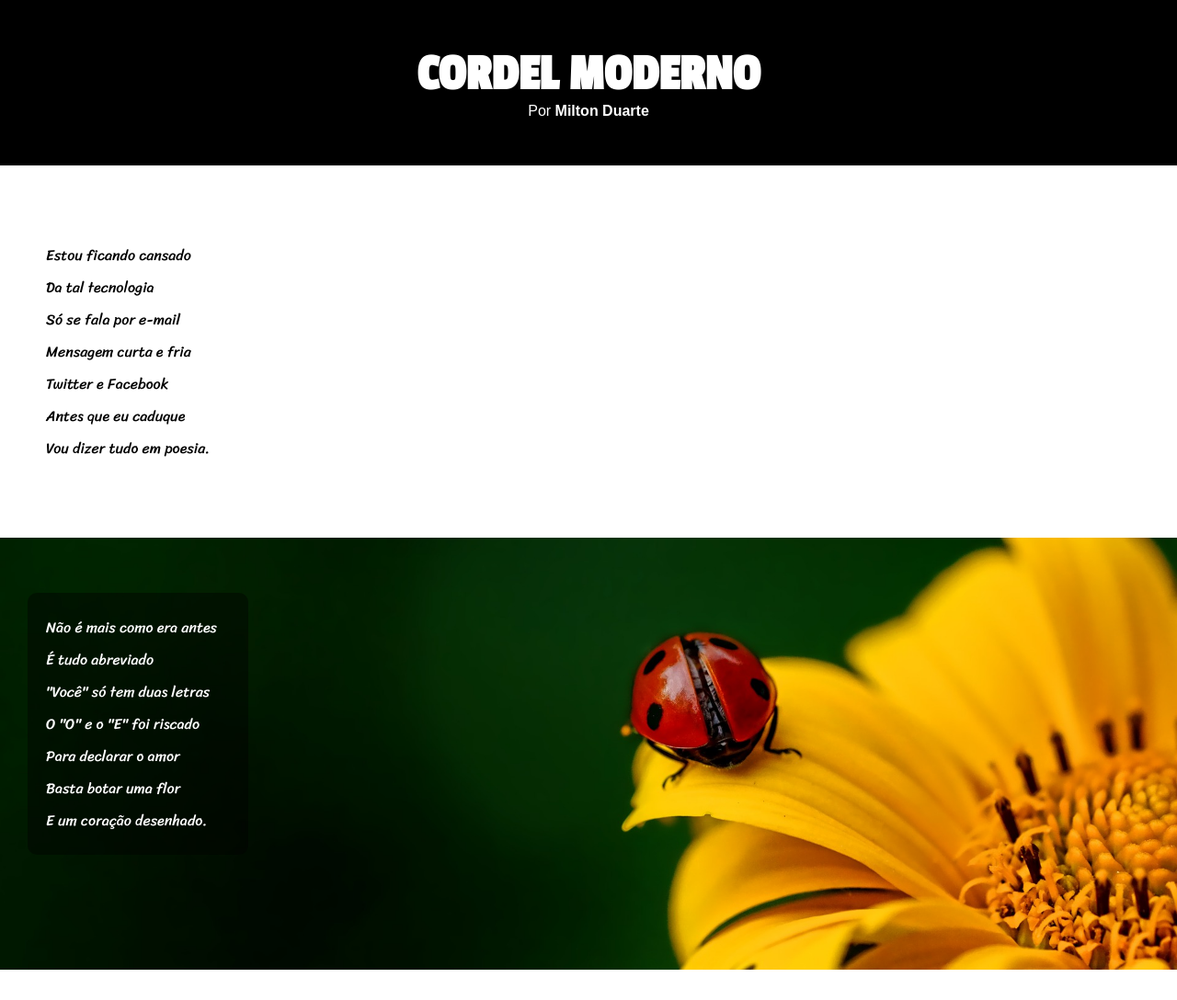
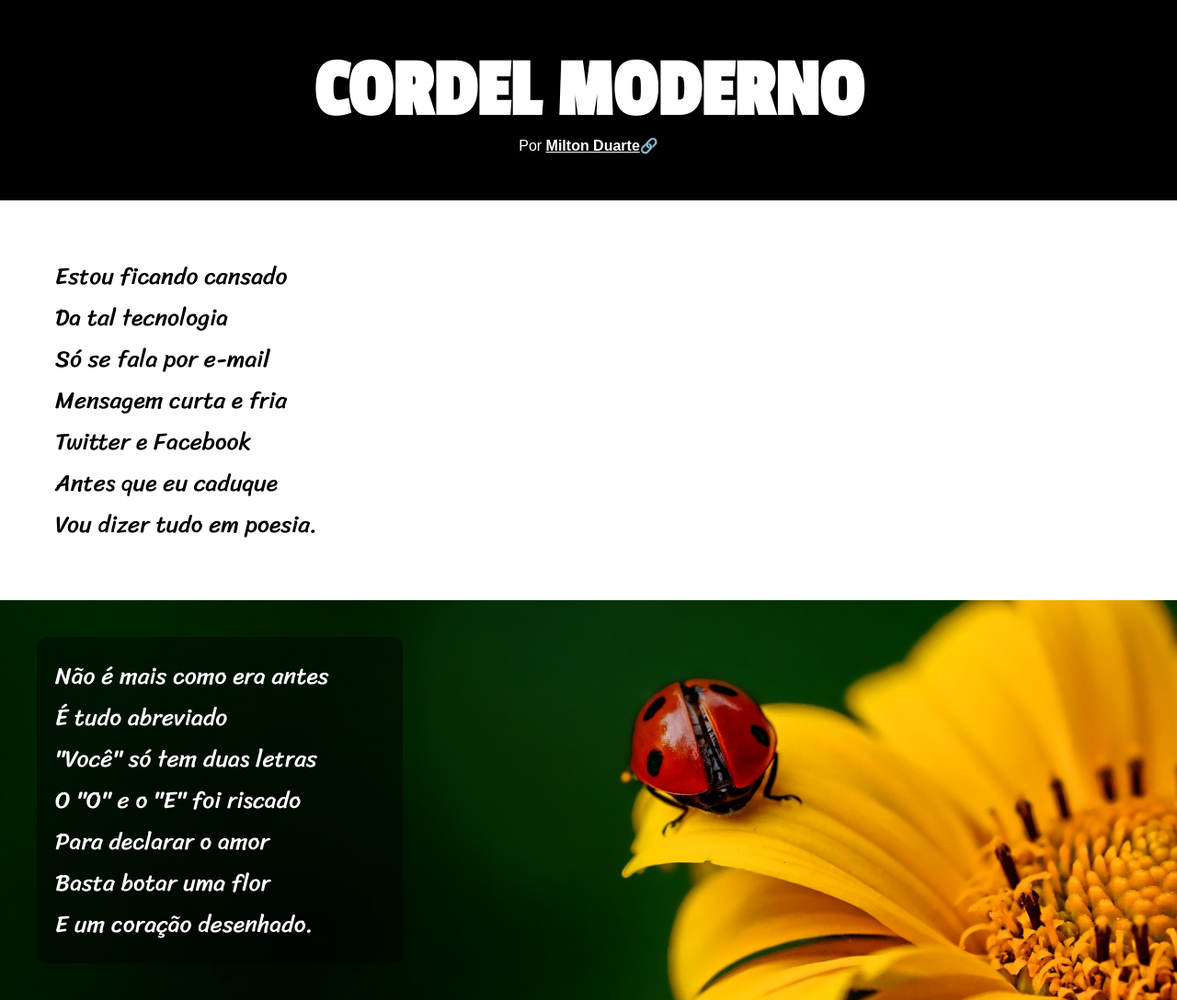
Before and after one commit to alcaugusto1985/projeto-cordel, a plain HTML site: page index.html in a window 1280 px wide. Shown: the top 1088 px of the page at 92% size. Drawn offline with Linux system fonts and the light colour scheme.

Commit message:
Novos ajustes na css

```diff
--- a/css/style.css
+++ b/css/style.css
@@ -31,7 +31,7 @@ header {
 header h1 {
     padding-top: 50px;
     font-family: var(--fonte1);
-    font-size: 3.5em;
+    font-size: 7vw;
     text-transform: uppercase;
 }
 
@@ -41,23 +41,22 @@ header p {
 }
 
 header a {
-    text-decoration: none;
+    text-decoration: underline;
     color: #ffffff;
     font-weight: bolder;
 }
 
 header a:hover {
-    text-decoration: underline;
     color: #cecaca;
 }
 
 .sessoes {
-    padding: 60px 30px;
+    padding: 40px;
 }
 
 .sessoes p {
-    line-height: 35px;
     font-family: var(--fonte2);
+    font-size: 2vw;
 }
 
 #img1 {
@@ -65,7 +64,6 @@ header a:hover {
     background-position: right center;
     background-size: cover;
     background-attachment: fixed;
-    height: 350px;
 }
 
 #img2 {
@@ -73,20 +71,19 @@ header a:hover {
     background-position: right center;
     background-size: cover;
     background-attachment: fixed;
-    height: 350px;
 }
 
-.cimg p {
-    display: inline-block;
+.sessoes p {
     background-color: #0000006e;
+    max-width: 28vw;
     color: #ffffff;
     border-radius: 10px;
-    max-width: 300px;
-    min-width: 200px;
     padding: 20px;
 }
 
 .simg p {
+    background-color: transparent;
+    color: #000000;
     padding: 20px;
 }
 
@@ -98,12 +95,11 @@ footer {
 }
 
 footer a {
-    text-decoration: none;
+    text-decoration: underline;
     color: #ffffff;
     font-weight: bolder;
 }
 
 footer a:hover {
-    text-decoration: underline;
     color: #cecaca;
 }
--- a/index.html
+++ b/index.html
@@ -10,7 +10,7 @@
 <body>
     <header>
         <h1>Cordel Moderno</h1>
-        <p>Por <a href="https://www.recantodasletras.com.br/poesias/3186743" target="_blank" rel="external">Milton Duarte</a></p>
+        <p>Por <a href="https://www.recantodasletras.com.br/poesias/3186743" target="_blank" rel="external">Milton Duarte</a>🔗</p>
     </header>
         <section class="sessoes">
             <div class="simg">
@@ -27,7 +27,6 @@
         </section>
 
         <section class="sessoes" id="img1">
-            <div class="cimg">
                 <p>
                     Não é mais como era antes <br>
                     É tudo abreviado <br>
@@ -37,7 +36,6 @@
                     Basta botar uma flor <br>
                     E um coração desenhado.
                 </p>
-            </div>
         </section>
 
         <section class="sessoes">
@@ -64,7 +62,6 @@
         </section>
 
         <section class="sessoes" id="img2">
-            <div class="cimg">
                 <p>
                     Tenho saudade das cartas <br>
                     Escritas com a própria mão <br>
@@ -74,7 +71,6 @@
                     Era texto de verdade <br>
                     Nas linhas do coração.
                 </p>
-            </div>
         </section>
 
         <section class="sessoes">
@@ -100,7 +96,7 @@
             </div>
         </section>
     <footer>
-        <p>Criado por <strong>André Augusto</strong> - <a href="https://github.com/alcaugusto1985" target="_blank" rel="external">Github.com</a></p>
+        <p>Criado por <strong>André Augusto</strong> - <a href="https://github.com/alcaugusto1985" target="_blank" rel="external">Github.com</a>🔗</p>
     </footer>
 </body>
 </html>
```
